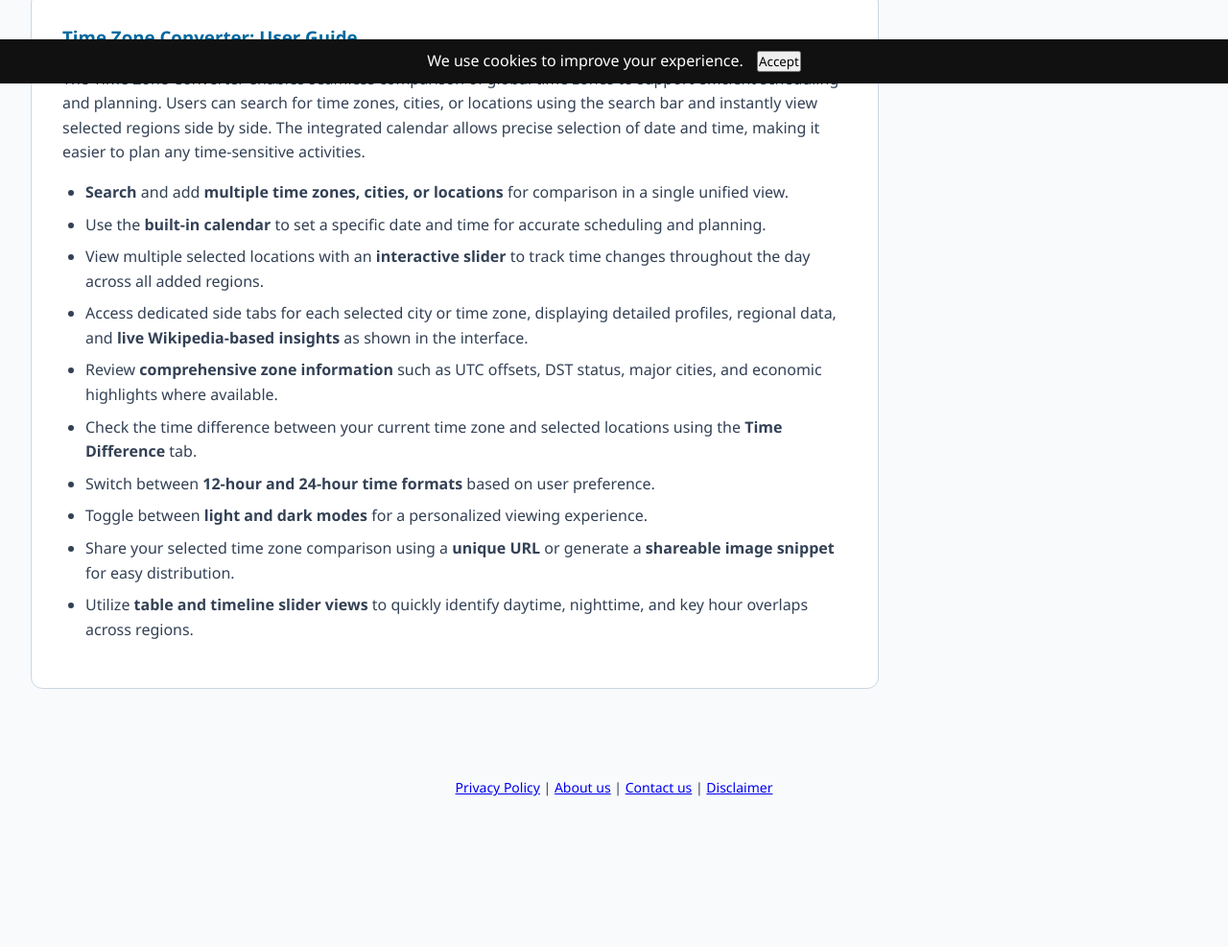
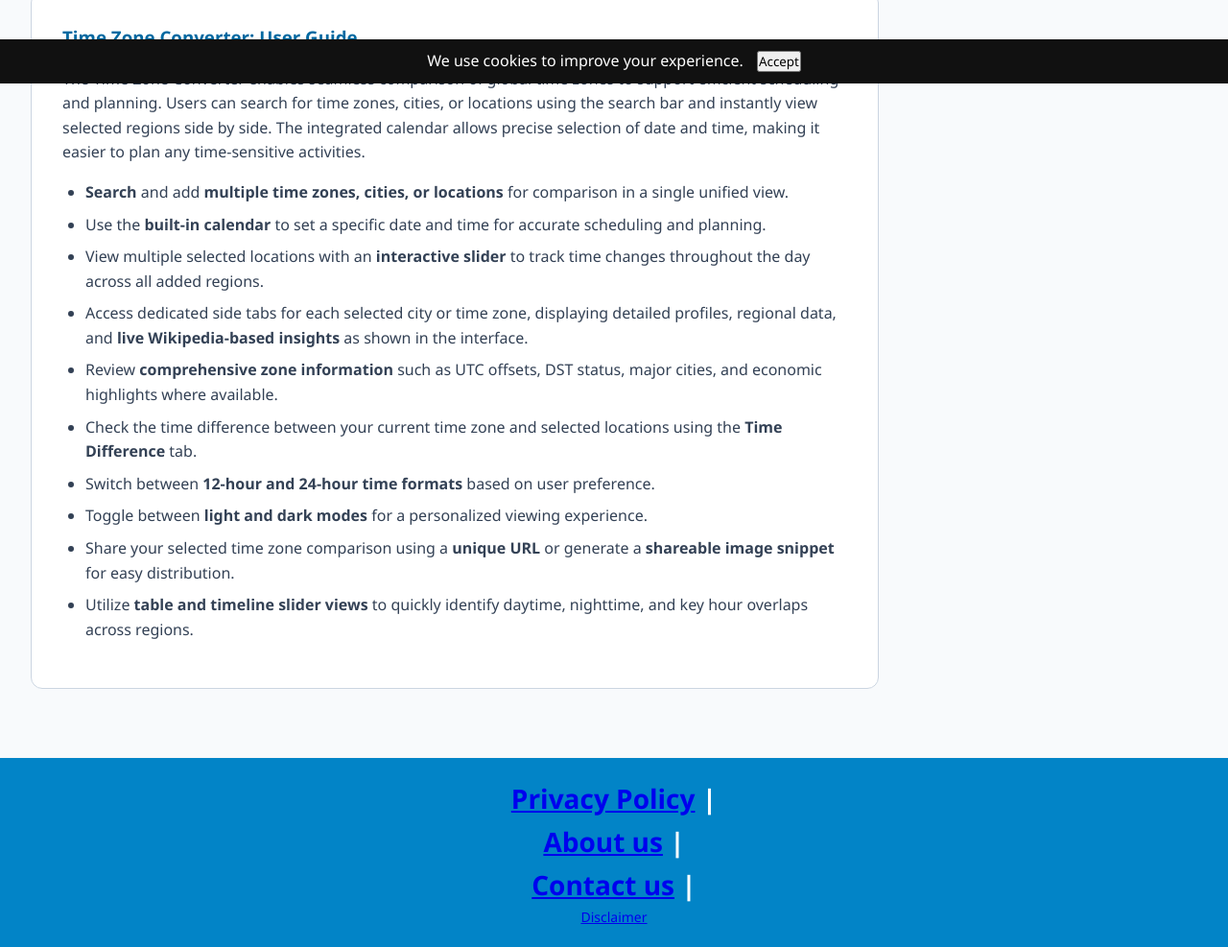
Before and after one commit to shivanisiva0803/tiktimezonefly, a plain HTML site: page index.html in a window 1280 px wide. Shown: the part 713-1700 px from the top of the page at 96% size. Before the commit the page ends 1566 px from the top, so only its background shows below. Drawn offline with nearby package versions, Linux system fonts and the light colour scheme; no server answers.

Commit message:
Update index.html

```diff
--- a/index.html
+++ b/index.html
@@ -46,6 +46,16 @@
             font-weight: 600;
             letter-spacing: 0.5px;
         }
+
+        /*footer */
+        footer {
+            background-color: var(--primary);
+            color: white;
+            padding: 1rem 2rem;
+            box-shadow: 0 2px 4px rgba(0,0,0,0.1);
+        }
+
+
 
         /* Layout Architecture */
         .container {
@@ -1329,10 +1339,10 @@ function loadFromURL() {
     </script>
 <script src="https://cdn.jsdelivr.net/npm/html2canvas@1.4.1/dist/html2canvas.min.js"></script>
 <footer style="text-align:center; padding:20px; margin-top:40px; font-size:14px;">
-    <a href="./privacy-policy.html">Privacy Policy</a> |
-    <a href="./about.html">About us</a> |
-    <a href="./contact.html">Contact us</a> |
-    <a href="./disclaimer.html">Disclaimer</a>
+    <h1><a href="./privacy-policy.html">Privacy Policy</a> |
+    <h1><a href="./about.html">About us</a> |
+    <h1><a href="./contact.html">Contact us</a> |
+    </h1><a href="./disclaimer.html">Disclaimer</a> </h1>
 </footer>
 <div id="cookie-banner" style="position:fixed; bottom:0; width:100%; background:#111; color:white; padding:10px; text-align:center;">
     We use cookies to improve your experience.
```
